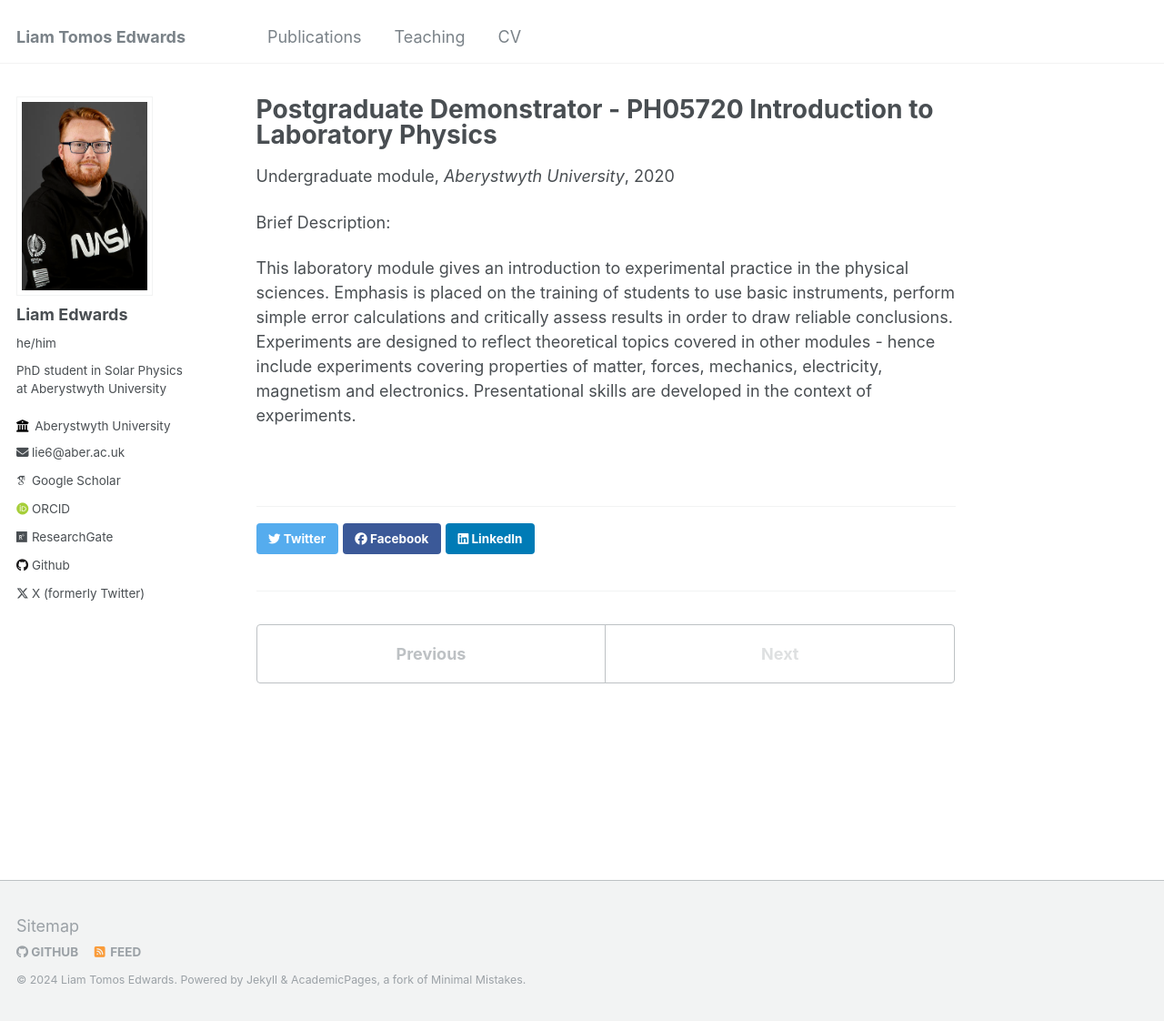
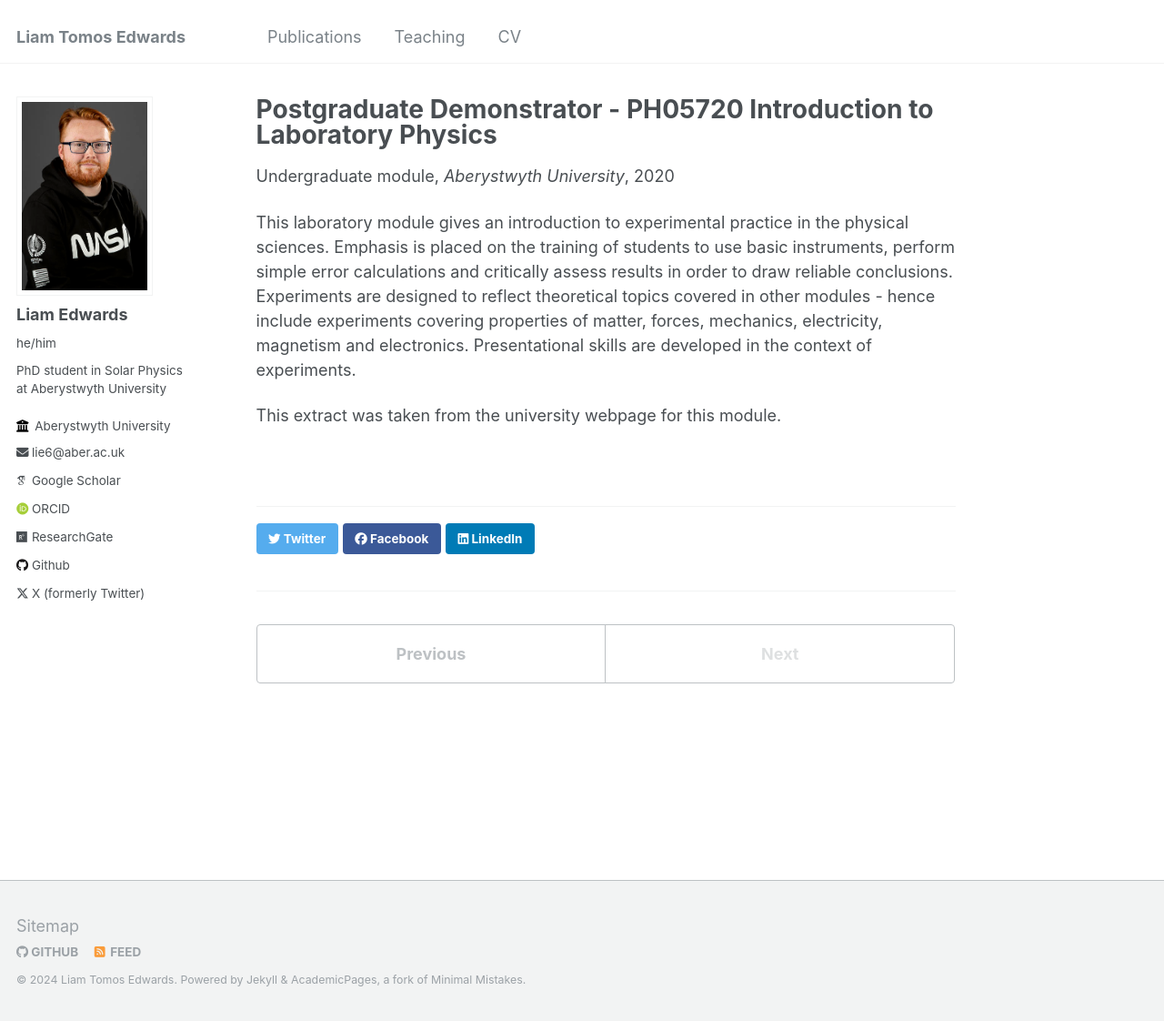
Before and after one commit to liamtomosedwards/liamtomosedwards.github.io, a Jekyll site: the page built from _teaching/2014-spring-teaching-1.md, in a window 1280 px wide and 1122 px high. Shown: the whole window at 91% size. Built offline with Jekyll 4.4.1, drawn with Linux system fonts in a browser that asks for light colours; some web fonts are replaced.

Commit message:
Update 2014-spring-teaching-1.md

```diff
--- a/_teaching/2014-spring-teaching-1.md
+++ b/_teaching/2014-spring-teaching-1.md
@@ -7,6 +7,6 @@ venue: "Aberystwyth University"
 date: 2020-01-01
 ---
 
-Brief Description:
+This laboratory module gives an introduction to experimental practice in the physical sciences. Emphasis is placed on the training of students to use basic instruments, perform simple error calculations and critically assess results in order to draw reliable conclusions. Experiments are designed to reflect theoretical topics covered in other modules - hence include experiments covering properties of matter, forces, mechanics, electricity, magnetism and electronics. Presentational skills are developed in the context of experiments.
 
-This laboratory module gives an introduction to experimental practice in the physical sciences. Emphasis is placed on the training of students to use basic instruments, perform simple error calculations and critically assess results in order to draw reliable conclusions. Experiments are designed to reflect theoretical topics covered in other modules - hence include experiments covering properties of matter, forces, mechanics, electricity, magnetism and electronics. Presentational skills are developed in the context of experiments.
+This extract was taken from the university webpage for this module.
```
